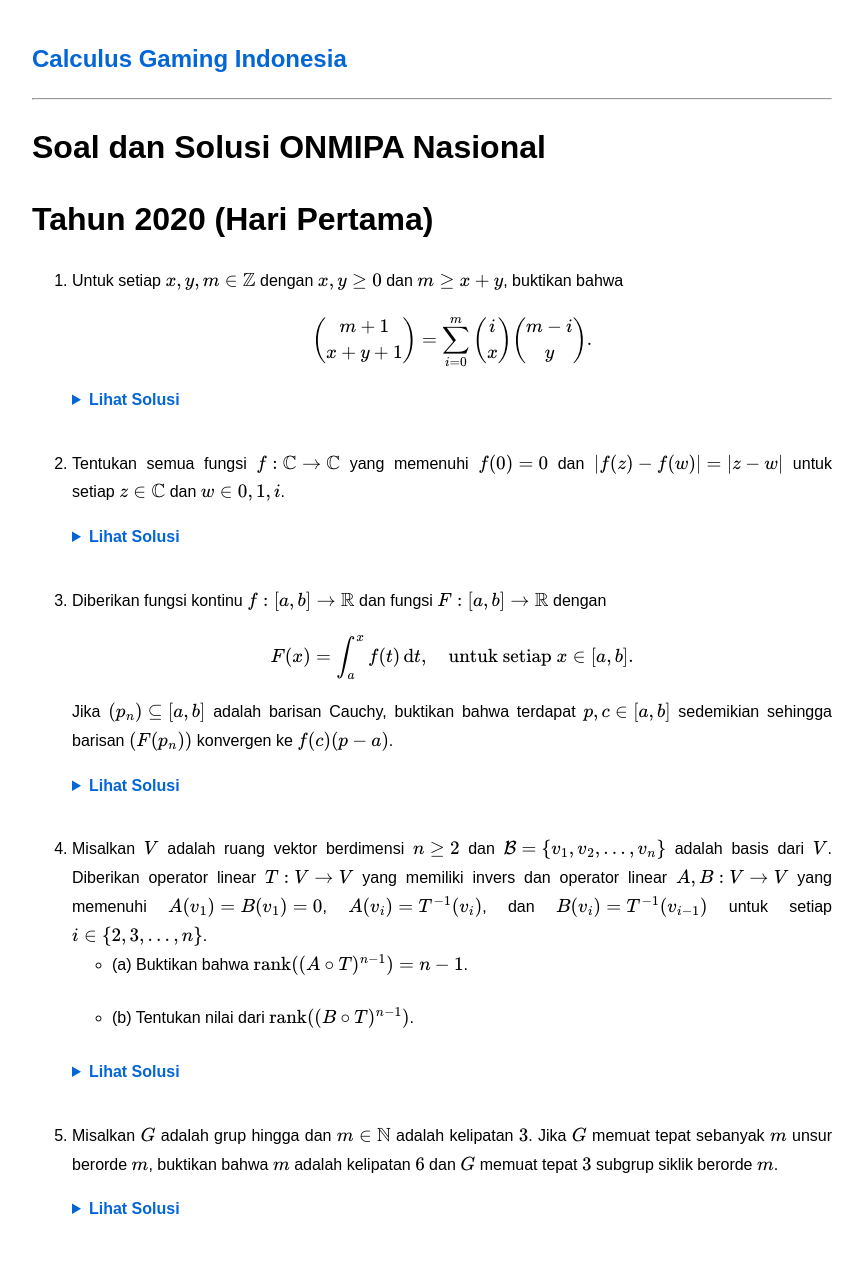
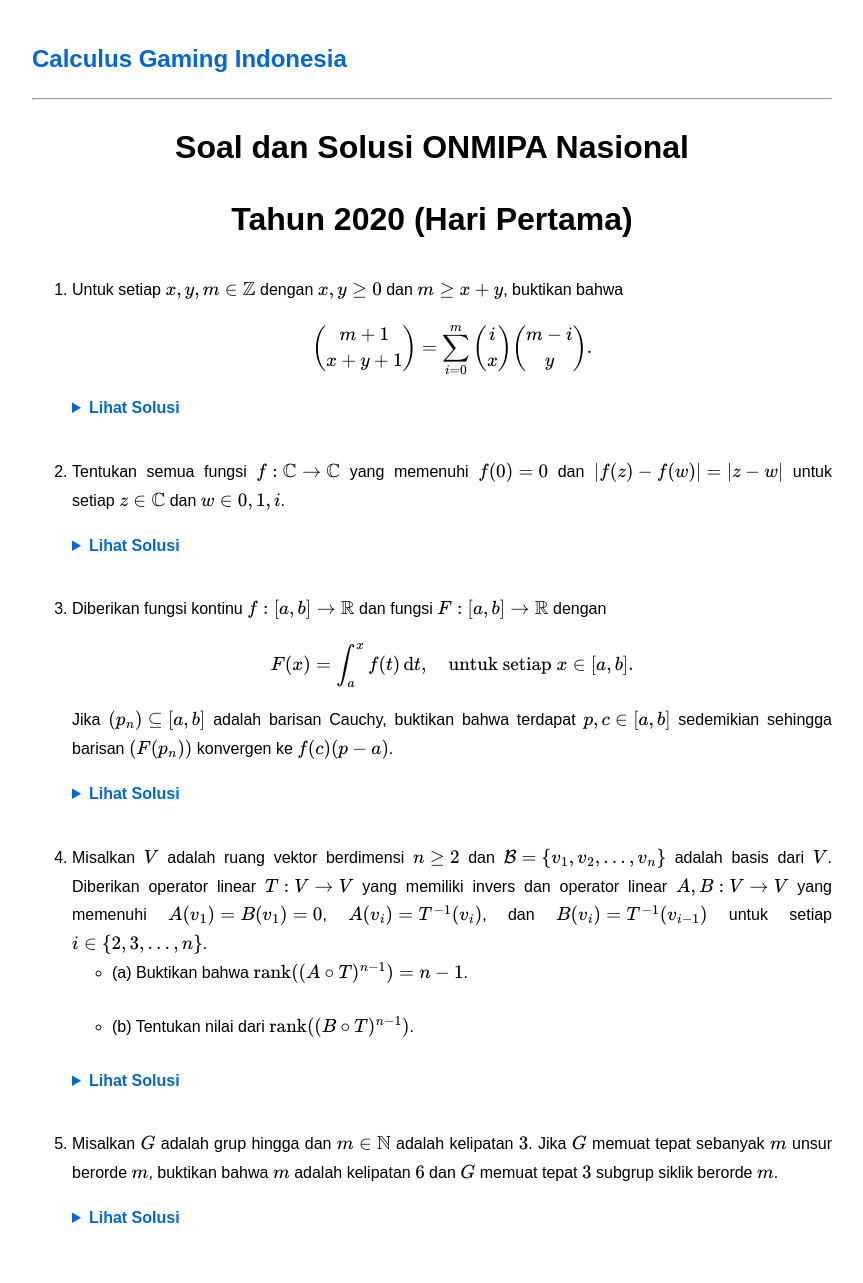
Before and after one commit to calculusgamingindonesia/calculusgamingindonesia.github.io, a Jekyll site: the page built from _posts/2026-06-29-knmipa-nas-20-1.md, in a window 1280 px wide. Shown: the whole page, without its empty margins (208-1071 px from the left). Built offline with Jekyll 4.4.1, drawn with Linux system fonts in a browser that asks for light colours.

Commit message:
Update 2026-06-29-knmipa-nas-20-1.md

```diff
--- a/_posts/2026-06-29-knmipa-nas-20-1.md
+++ b/_posts/2026-06-29-knmipa-nas-20-1.md
@@ -6,8 +6,10 @@
 urutan: 9
 ---
 
-# Soal dan Solusi ONMIPA Nasional
-# Tahun 2020 (Hari Pertama)
+<div style="text-align: center; margin-bottom: 30px;">
+    <h1 style="margin-bottom: 0;">Soal dan Solusi ONMIPA Nasional</h1>
+    <h1 style="margin-bottom: 0;">Tahun 2020 (Hari Pertama)</h1>
+</div>
 
 1. Untuk setiap $x, y, m\in\mathbb{Z}$ dengan $x, y\geq0$ dan $m\geq x+y$, buktikan bahwa
 
```
